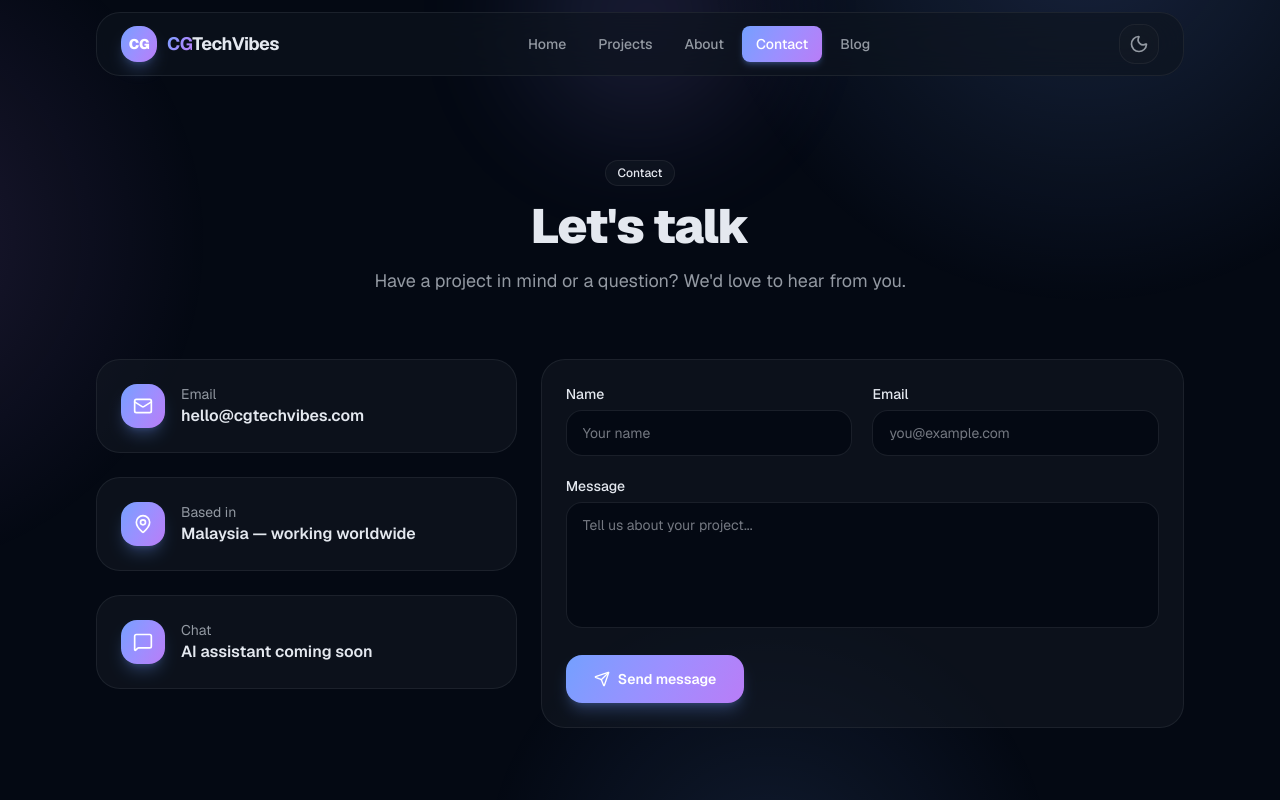
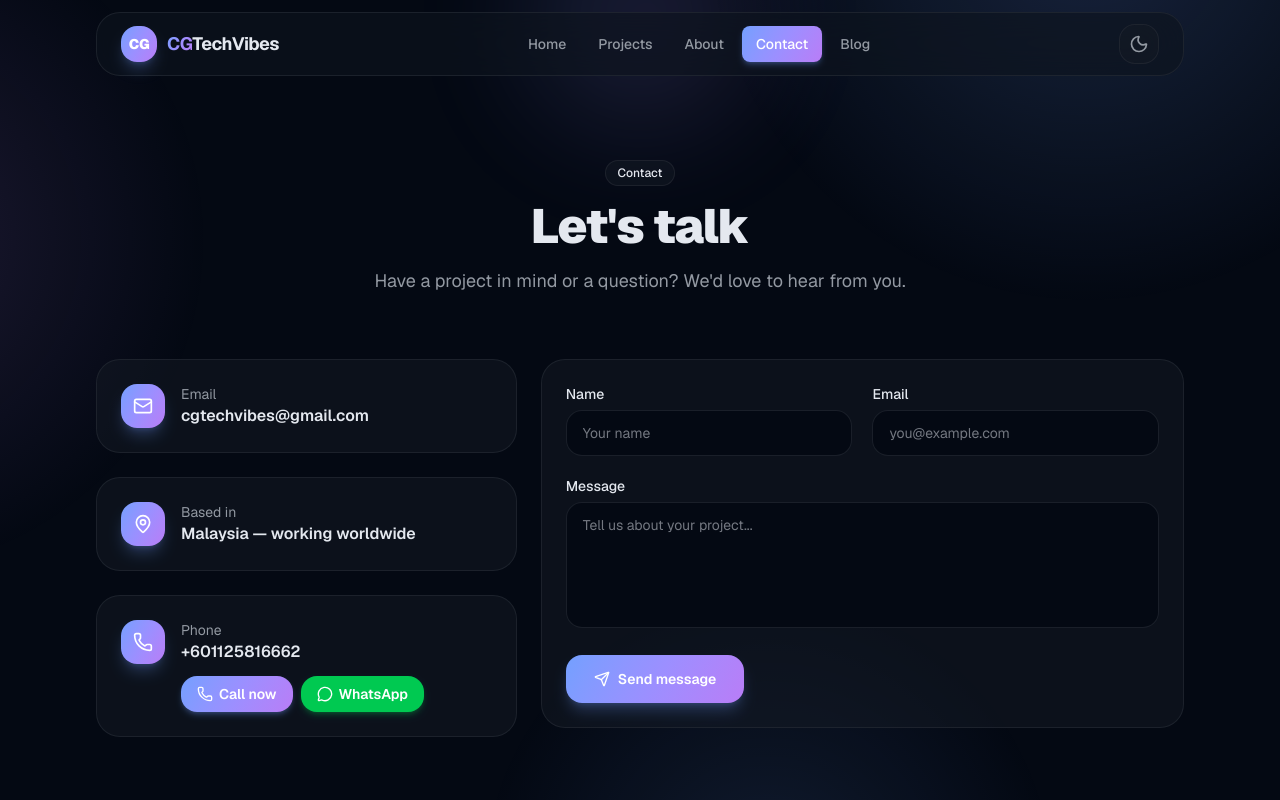
Before and after one commit to cgtechvibes01/cgweb, a Next.js app: page /contact in a window 1280 px wide. Shown: the top 800 px of the page. Built offline with nearby package versions, Linux system fonts and the light colour scheme.

Commit message:
feat: update contact email, add Call/WhatsApp buttons

```diff
--- a/src/app/contact/page.tsx
+++ b/src/app/contact/page.tsx
@@ -1,9 +1,15 @@
 import type { Metadata } from "next";
-import { Mail, MapPin, MessageSquare } from "lucide-react";
+import { Mail, MapPin, MessageCircle, Phone } from "lucide-react";
 import { PageHeader } from "@/components/ui/PageHeader";
 import { GlassCard } from "@/components/ui/GlassCard";
 import { Container } from "@/components/ui/Container";
 import { ContactForm } from "@/components/sections/ContactForm";
+import {
+  CONTACT_EMAIL,
+  CONTACT_PHONE,
+  WHATSAPP_URL,
+  TEL_URL,
+} from "@/lib/constants";
 
 export const metadata: Metadata = {
   title: "Contact",
@@ -15,18 +21,13 @@ const INFO = [
   {
     icon: Mail,
     label: "Email",
-    value: "hello@cgtechvibes.com",
-    href: "mailto:hello@cgtechvibes.com",
+    value: CONTACT_EMAIL,
+    href: `mailto:${CONTACT_EMAIL}`,
   },
   {
     icon: MapPin,
     label: "Based in",
     value: "Malaysia — working worldwide",
-  },
-  {
-    icon: MessageSquare,
-    label: "Chat",
-    value: "AI assistant coming soon",
   },
 ];
 
@@ -67,6 +68,36 @@ export default function ContactPage() {
                   </div>
                 </GlassCard>
               ))}
+
+              <GlassCard hover={false}>
+                <div className="flex items-start gap-4">
+                  <div className="bg-gradient-brand grid h-11 w-11 shrink-0 place-items-center rounded-xl text-white shadow-lg shadow-primary/25">
+                    <Phone className="h-5 w-5" />
+                  </div>
+                  <div className="flex-1">
+                    <p className="text-sm text-muted-foreground">Phone</p>
+                    <p className="font-semibold">{CONTACT_PHONE}</p>
+                    <div className="mt-3 flex flex-wrap gap-2">
+                      <a
+                        href={TEL_URL}
+                        className="inline-flex items-center gap-1.5 rounded-xl bg-gradient-brand px-4 py-2 text-sm font-semibold text-white shadow-md shadow-primary/25 transition-all duration-300 hover:brightness-110 active:scale-95"
+                      >
+                        <Phone className="h-4 w-4" />
+                        Call now
+                      </a>
+                      <a
+                        href={WHATSAPP_URL}
+                        target="_blank"
+                        rel="noopener noreferrer"
+                        className="inline-flex items-center gap-1.5 rounded-xl bg-green-500 px-4 py-2 text-sm font-semibold text-white shadow-md shadow-green-500/25 transition-all duration-300 hover:brightness-110 active:scale-95"
+                      >
+                        <MessageCircle className="h-4 w-4" />
+                        WhatsApp
+                      </a>
+                    </div>
+                  </div>
+                </div>
+              </GlassCard>
             </div>
 
             <div className="lg:col-span-3">
--- a/src/components/sections/ContactForm.tsx
+++ b/src/components/sections/ContactForm.tsx
@@ -2,6 +2,7 @@
 
 import { useState } from "react";
 import { Send } from "lucide-react";
+import { CONTACT_EMAIL } from "@/lib/constants";
 
 export function ContactForm() {
   const [submitted, setSubmitted] = useState(false);
@@ -17,7 +18,7 @@ export function ContactForm() {
     const body = encodeURIComponent(
       `Name: ${name}\nEmail: ${email}\n\n${message}`
     );
-    window.location.href = `mailto:hello@cgtechvibes.com?subject=${subject}&body=${body}`;
+    window.location.href = `mailto:${CONTACT_EMAIL}?subject=${subject}&body=${body}`;
     setSubmitted(true);
   }
 
--- a/src/lib/constants.ts
+++ b/src/lib/constants.ts
@@ -5,6 +5,11 @@ export const SITE_DESCRIPTION =
 export const BASE_PATH = process.env.NEXT_PUBLIC_BASE_PATH || "";
 
 export const BLOG_URL = "https://chalspectrum.blogspot.com/";
+
+export const CONTACT_EMAIL = "cgtechvibes@gmail.com";
+export const CONTACT_PHONE = "+601125816662";
+export const WHATSAPP_URL = `https://wa.me/601125816662`;
+export const TEL_URL = `tel:${CONTACT_PHONE}`;
 
 export const NAV_LINKS = [
   { label: "Home", href: "/" },
```
